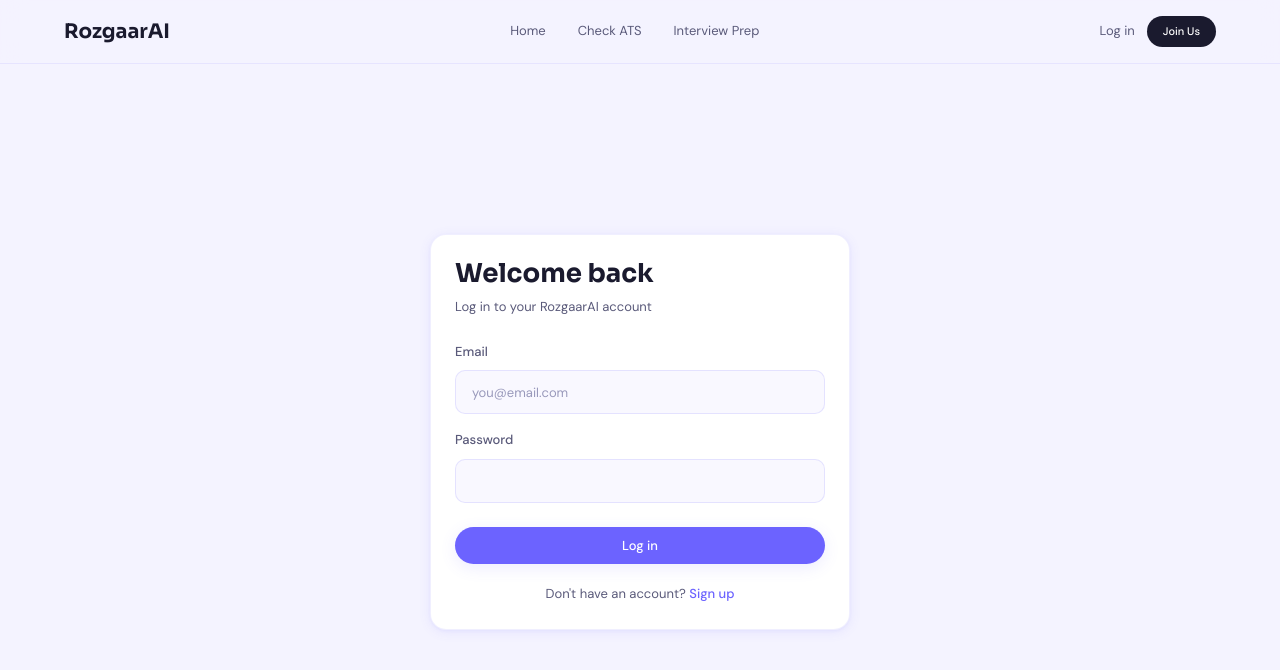
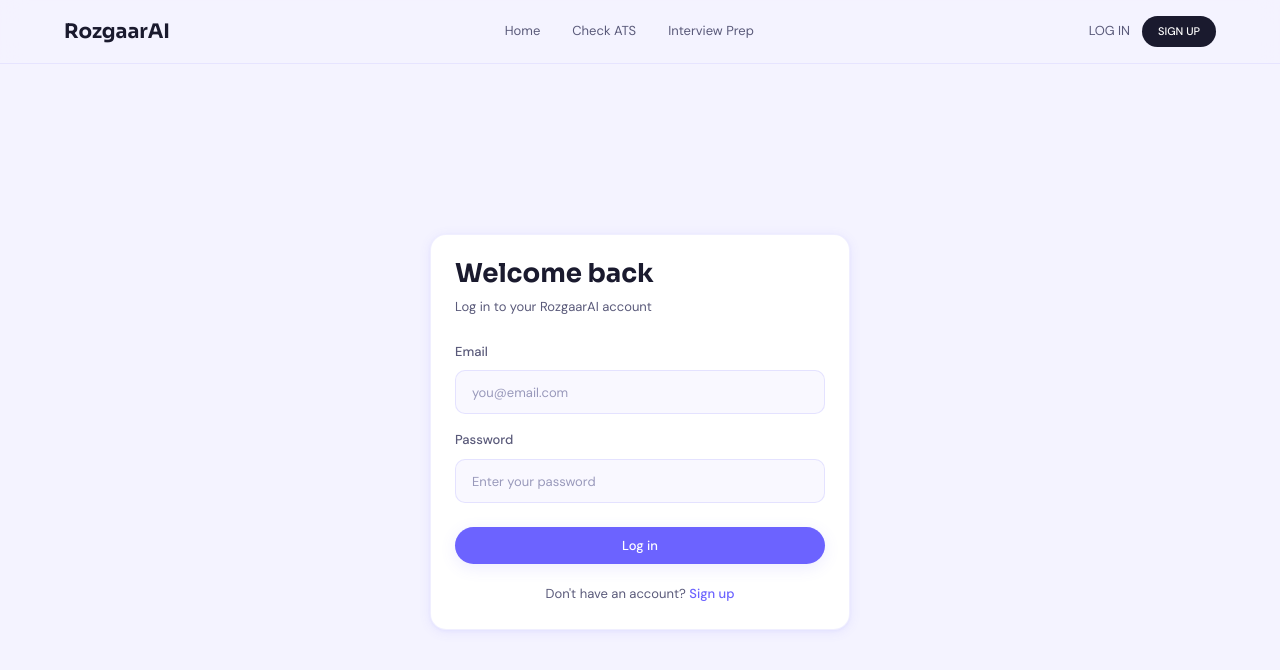
Before and after one commit to sankeerthanaaa/RozgaarAi, a React (Vite) app in the folder frontend/: page /login in a window 1280 px wide. Shown: the top 670 px of the page. Built offline with nearby package versions, Linux system fonts and the light colour scheme.

Commit message:
frontend updation

```diff
--- a/frontend/src/components/layout/Navbar.jsx
+++ b/frontend/src/components/layout/Navbar.jsx
@@ -85,10 +85,10 @@
                 fontSize: 'var(--text-sm)', color: 'var(--color-text-secondary)',
                 textDecoration: 'none',
               }}>
-                Log in
+                LOG IN
               </Link>
               <Link to="/register" className="btn btn-dark btn-sm">
-                Join Us
+                SIGN UP
               </Link>
             </>
           )}
--- a/frontend/src/pages/LoginPage.jsx
+++ b/frontend/src/pages/LoginPage.jsx
@@ -72,7 +72,7 @@
                 Password
               </label>
               <input className="input" type="password"
-                placeholder="" {...register('password')} />
+                placeholder="Enter your password" {...register('password')} />
               {errors.password && (
                 <span style={{ fontSize: 'var(--text-xs)', color: 'var(--color-danger)' }}>
                   {errors.password.message}
--- a/frontend/src/pages/RegisterPage.jsx
+++ b/frontend/src/pages/RegisterPage.jsx
@@ -29,8 +29,8 @@
   const fields = [
     { name: 'name',     label: 'Full name',       type: 'text',     placeholder: 'Your Name' },
     { name: 'email',    label: 'Email',            type: 'email',    placeholder: 'you@email.com' },
-    { name: 'password', label: 'Password',         type: 'password', placeholder: '' },
-    { name: 'confirm',  label: 'Confirm password', type: 'password', placeholder: '' },
+    { name: 'password', label: 'Password',         type: 'password', placeholder: 'Enter your password' },
+    { name: 'confirm',  label: 'Confirm password', type: 'password', placeholder: 'Confirm password' },
   ]
 
   return (
```
